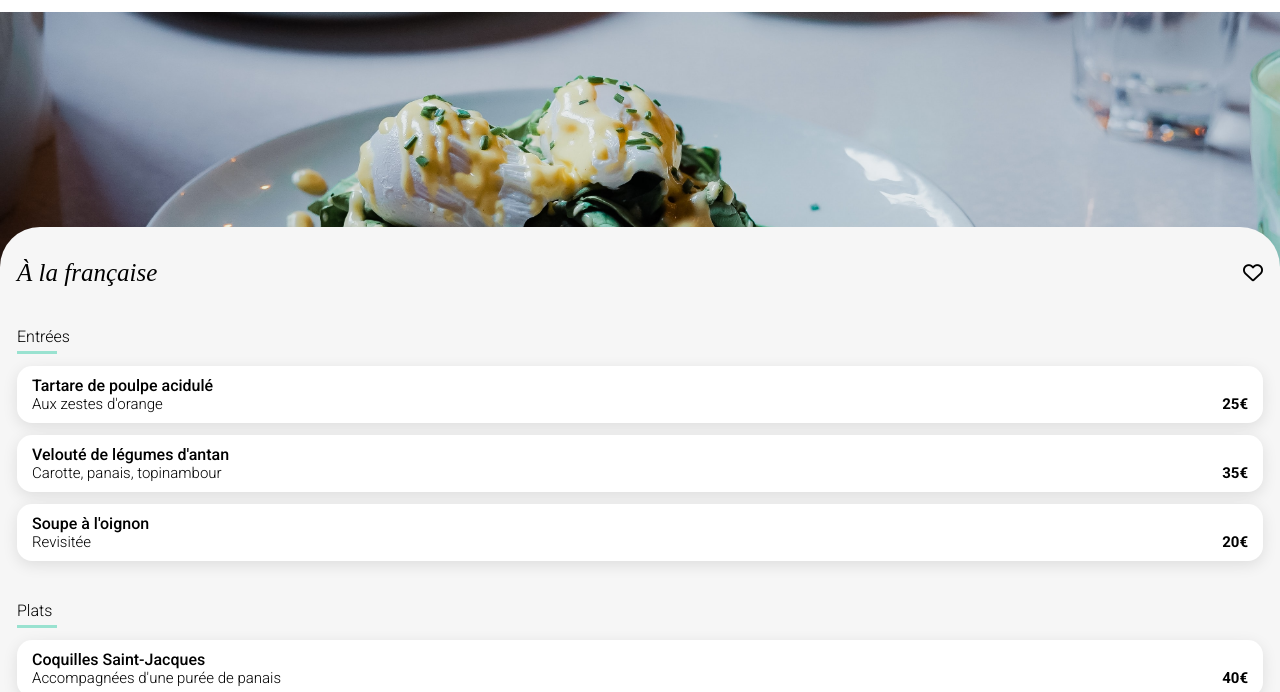
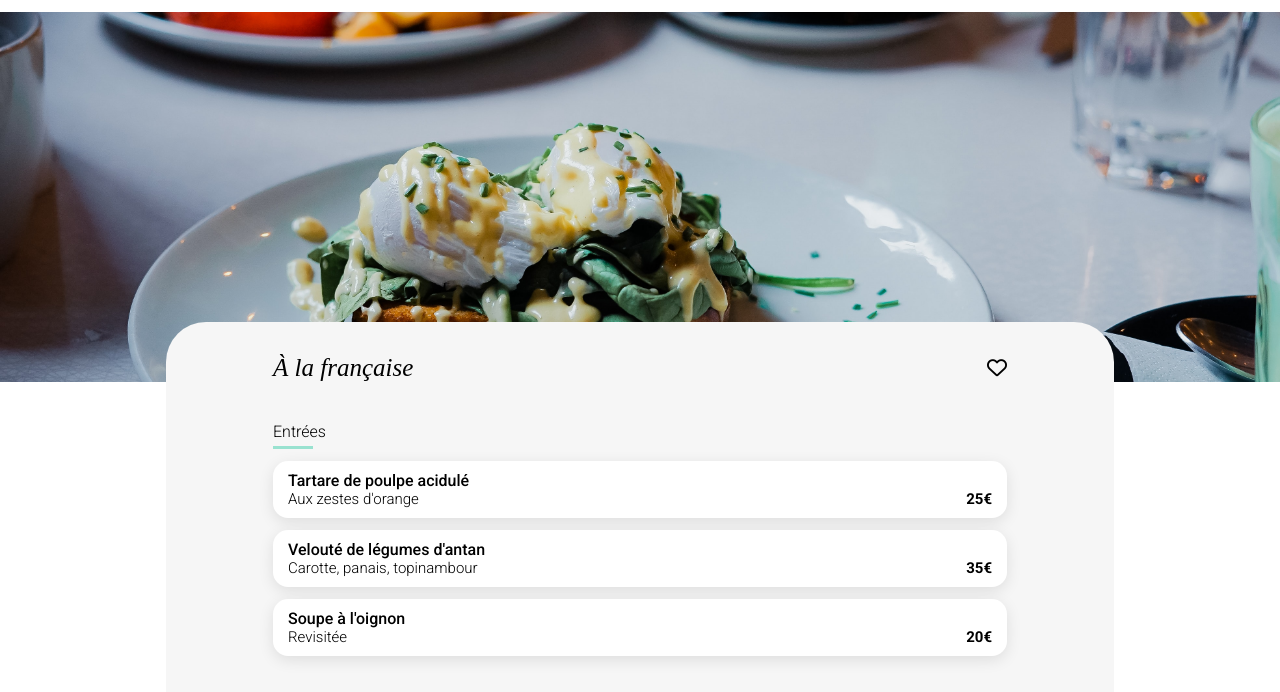
Before and after one commit to samuel73000/OhMyFood-2, a website: page restaurants/ÀLaFrançaise.html in a window 1280 px wide. Shown: the part 54-746 px from the top of the page. Drawn offline with Linux system fonts and the light colour scheme; a web font is replaced by a local one.

Commit message:
OhMyFood-2

```diff
--- a/scss/restaurants/_PageRestaurants.scss
+++ b/scss/restaurants/_PageRestaurants.scss
@@ -1,124 +1,124 @@
-.fleche-back-restaurant{
+.fleche-back-restaurant {
   position: absolute;
   left: 5%;
   color: black;
 }
-.img-page-restaurant{
+.img-page-restaurant {
   width: 100%;
   height: 275px;
   position: relative;
   z-index: 0;
-   @media (min-width: 1439px){
+  @media (min-width: 1439px) {
     height: 506px;
   }
+  @media (min-width: 768px){
+    height: 370px;
   }
-.container-page-restaurant{
-padding-top: 32px ;
+}
+.container-page-restaurant {
+  padding-top: 32px;
   padding-bottom: 32px;
-border-radius: 40px 40px 0% 0% ;
-// position: absolute;
-// z-index: 1;
+  border-radius: 40px 40px 0% 0%;
   margin: auto;
   margin-top: -60px;
   z-index: 1;
   position: relative;
-background-color: #F6F6F6;
+  background-color: #f6f6f6;
   width: 100%;
   height: auto;
 
-@media (min-width: 1439px){
-
+  @media (min-width: 1439px) {
     width: 60%;
-
     flex-direction: column;
-
     padding-left: 180px;
     padding-right: 180px;
   }
-
-
-.container-titre-page-restaurant{
+  @media (min-width: 768px){
+    width: 60%;
+    flex-direction: column;
+    padding-left: 90px;
+    padding-right: 90px;
+  }
+  .container-titre-page-restaurant {
     display: flex;
     align-items: center;
     justify-content: space-between;
     padding-left: 17px;
     padding-right: 17px;
-    @media (min-width: 1439px){
+    @media (min-width: 1439px) {
       justify-content: center;
       gap: 24px;
     }
-.titre-page-restaurant{
+    .titre-page-restaurant {
       font-size: 25px;
       font-weight: 400;
       font-family: Shrikhand;
       font-style: italic;
-    @media (min-width: 1439px){
+      @media (min-width: 1439px) {
         font-size: 28px;
       }
     }
-.icon-coeur-size{
+    .icon-coeur-size {
       font-size: 20px;
     }
   }
 
-.container-card-page-restaurant-all{
+  .container-card-page-restaurant-all {
     margin-top: 40px;
     padding-left: 17px;
     padding-right: 17px;
-    .titre-card-page-restaurant{
+    .titre-card-page-restaurant {
       font-size: 16px;
       font-weight: 300;
       padding-bottom: 5px;
       border-bottom: solid 3px $color-Tertiaire;
       width: 40px;
     }
-    .container-card-page-restaurant{
+    .container-card-page-restaurant {
       position: relative;
       width: 100%;
       background-color: white;
-        box-shadow: 0px 4.011494159698486px 15.043103218078613px 0px #0000001A;
+      box-shadow: 0px 4.011494159698486px 15.043103218078613px 0px #0000001a;
       border-radius: 15.04px;
       display: flex;
       padding: 10px 0px 10px 0px;
       gap: 5px;
       margin-top: 12px;
 
-
-        .sous-titre-card-page-restaurant{
+      .sous-titre-card-page-restaurant {
         font-size: 16px;
         font-weight: 500;
         margin-left: 15px;
         white-space: nowrap;
         /* Pour que le texte déborde sur une seule ligne */
         overflow: hidden;
-            text-overflow: ellipsis;/* Afficher les points de suspension (...) lorsque le texte déborde */
+        text-overflow: ellipsis; /* Afficher les points de suspension (...) lorsque le texte déborde */
         width: 60vw;
       }
-        .sous-texte-card-page-restaurant{
+      .sous-texte-card-page-restaurant {
         font-size: 15px;
         font-weight: 300;
         margin-left: 15px;
         white-space: nowrap;
         /* Pour que le texte déborde sur une seule ligne */
         overflow: hidden;
-            text-overflow: ellipsis;/* Afficher les points de suspension (...) lorsque le texte déborde */
+        text-overflow: ellipsis; /* Afficher les points de suspension (...) lorsque le texte déborde */
         width: 60vw;
       }
-        .prix-card-page-restaurant{
+      .prix-card-page-restaurant {
         position: absolute;
         right: 15px;
         bottom: 10px;
         font-size: 15px;
         font-weight: 700;
-
       }
     }
   }
-.container-bouton-page-restaurant{
+  .container-bouton-page-restaurant {
     display: flex;
     justify-content: center;
     margin-top: 40px;
-    .bouton-page-restaurant{
+    .bouton-page-restaurant {
       font-size: 16px;
       color: white;
       font-weight: 500;
@@ -129,9 +129,8 @@ margin-top: 40px;
       background: linear-gradient(193.33deg, #9356dc -11.44%, #ff79da 123.93%);
       border: 0px;
     }
-      .bouton-page-restaurant:hover{
+    .bouton-page-restaurant:hover {
       filter: brightness(110%);
     }
-
   }
 }
```
Also changed, not shown: css/main.css. Lines whose indentation alone changed are shown as unchanged.
